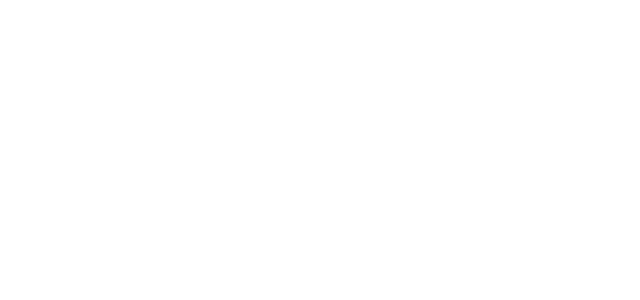
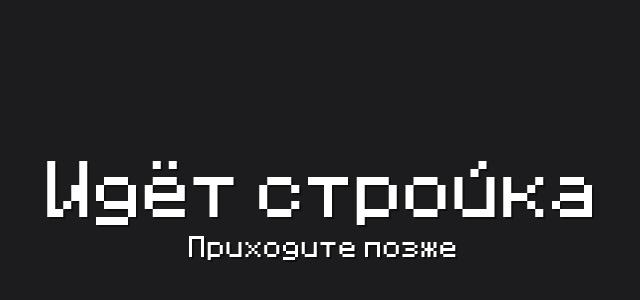
Before and after one commit to e-unik/eunik-frontend, a React (Vite) app: page / in a window 1280 px wide. Before the commit this address had no page. Shown: the part 192-492 px from the top of the page, without its empty margins (316-956 px from the left). Built offline with nearby package versions, Linux system fonts and the light colour scheme.

Commit message:
add error view

```diff
--- a/src/App.css
+++ b/src/App.css
@@ -11,6 +11,11 @@
     url("./font/minecraft.ttf") format("truetype");
 }
 
+html, body, #root {
+  height: 100%;
+  margin: 0;
+}
+
 :root {
   color: #ffffff;
   font-family: MCFont;
@@ -19,7 +24,7 @@
   letter-spacing: 0.05em;
   font-size: 1em;
 
-  background-color: #ffffff;
+  background-color: #1C1C1E;
 
   font-synthesis: none;
   text-rendering: optimizeLegibility;
--- a/src/App.jsx
+++ b/src/App.jsx
@@ -3,14 +3,17 @@
 import Login from './view/Login/Login'
 import Register from './view/Register/Register'
 import TgCallback from './view/Login/TgCallback'
+import Error from './view/Error/Error'
 
 function App() {
   return (
     <BrowserRouter>
       <Routes>
+        <Route path="/" element={<Error title='Идёт стройка' titleSize='4em' comment='Приходите позже' />} />
         <Route path="/login" element={<Login />} />
         <Route path="/register" element={<Register />} />
         <Route path="/login/callback" element={<TgCallback />} />
+        <Route path="/*" element={<Error title='404' comment='Страница не найдена' buttonTitle='Вернуться на главную' />} />
       </Routes>
     </BrowserRouter>
   )
--- a/src/component/ue-box/Box.jsx
+++ b/src/component/ue-box/Box.jsx
@@ -6,12 +6,13 @@
     width,
     minWidth,
     fullWidth = false,
+    fullHeight = false,
     children,
 }) {
     return (
         <div
             id="uebox"
-            style={style}
+            style={{ height: fullHeight ? '100%' : '' }}
         >
             <div
                 id="uebox-content"
--- a/src/component/ue-box/box.css
+++ b/src/component/ue-box/box.css
@@ -8,5 +8,5 @@
     display: flex;
     justify-content: center;
     align-items: center;
-    gap: 0 .5em;
+    gap: 0.5em;
 }
--- /dev/null
+++ b/src/view/Error/Error.jsx
@@ -0,0 +1,23 @@
+import { useNavigate } from "react-router";
+import Box from "../../component/ue-box/Box";
+import Button from "../../component/ue-button/Button";
+
+export default function Error({
+    title,
+    titleSize = '8em',
+    comment,
+    commentSize = '1.5em',
+    buttonTitle,
+    toPath = '/'
+}) {
+    const navigate = useNavigate();
+    return (
+        <Box style={{ gap: '2em' }} fullHeight direction='column'>
+            <Box style={{ gap: '0em' }} direction='column'>
+                <div style={{ fontSize: titleSize }}>{title}</div>
+                <div style={{ fontSize: commentSize }}>{comment}</div>
+            </Box>
+            {buttonTitle ? <Button fullWidth title={buttonTitle} onClick={() => navigate(toPath)} /> : <></>}
+        </Box>
+    )
+}
```
Also changed, not shown: 1 other file (tests, documents, lock files or other folders).
